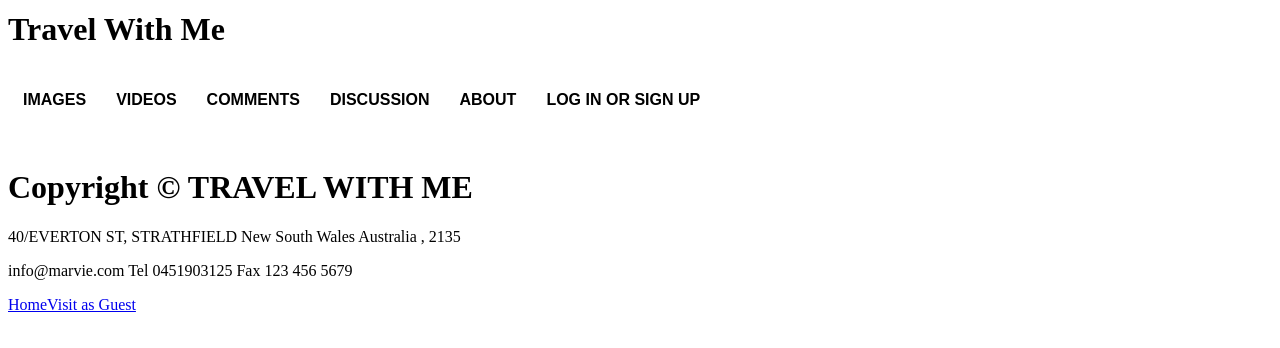
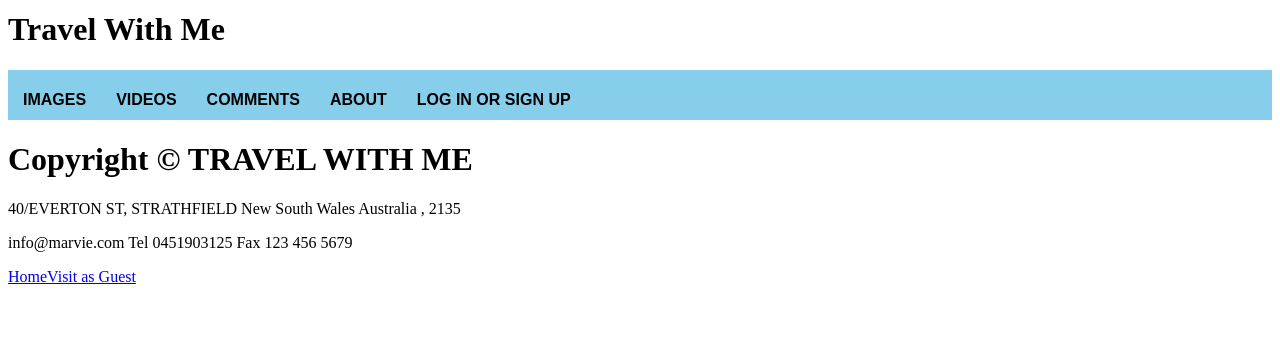
Before and after one commit to sangatgurung99/Trivial-website, a plain HTML site: page index.html in a window 1280 px wide. Shown: the part 142-490 px from the top of the page. Drawn offline with Linux system fonts and the light colour scheme.

Commit message:
reaaagranged

```diff
--- a/about.css
+++ b/about.css
@@ -15,8 +15,8 @@ h2 {
 
 nav {
     width: 100%;
-    height: 78px;
-    background-color:#fff;
+    height: 50px;
+    background-color:skyblue;
 }
 nav ul{
     float: left;
--- a/images.css
+++ b/images.css
@@ -15,8 +15,9 @@ h2 {
 
 nav {
     width: 100%;
-    height: 78px;
-    background-color:#fff;
+    height: 50px;
+    background-color:skyblue;
+}
 }
 nav ul{
     float: left;
--- a/index.css
+++ b/index.css
@@ -15,8 +15,8 @@ h2 {
 
 nav {
     width: 100%;
-    height: 78px;
-    background-color:#fff;
+    height: 50px;
+    background-color:skyblue;
 }
 nav ul{
     float: left;
--- a/index.html
+++ b/index.html
@@ -21,8 +21,7 @@
             <ul>
                 <li> <a href="images.html" class="active"> <b> IMAGES </b> </a> </li>
                 <li> <a href="videos.html" class="active"> <b> VIDEOS </b> </a></li>
-                <li> <a href="#" class="active"> <b>COMMENTS</b> </a> </li>
-                <li> <a href="#" class="active"> <b> DISCUSSION </b> </a> </li>
+                <li> <a href="comment.html" class="active"> <b>COMMENTS</b> </a> </li>
                 <li> <a href="about.html" class="active"> <b> ABOUT </b> </a> </li>
                 <li> <a href="login.html" class="active"> <b> LOG IN OR SIGN UP </b> </a> </li>
             </ul>
--- a/login.css
+++ b/login.css
@@ -15,8 +15,9 @@ h2 {
 
 nav {
     width: 100%;
-    height: 78px;
-    background-color:#fff;
+    height: 50px;
+    background-color:skyblue;
+}
 }
 nav ul{
     float: left;
--- a/videos.css
+++ b/videos.css
@@ -15,8 +15,9 @@ h2 {
 
 nav {
     width: 100%;
-    height: 78px;
-    background-color:#fff;
+    height: 50px;
+    background-color:skyblue;
+}
 }
 nav ul{
     float: left;
```
